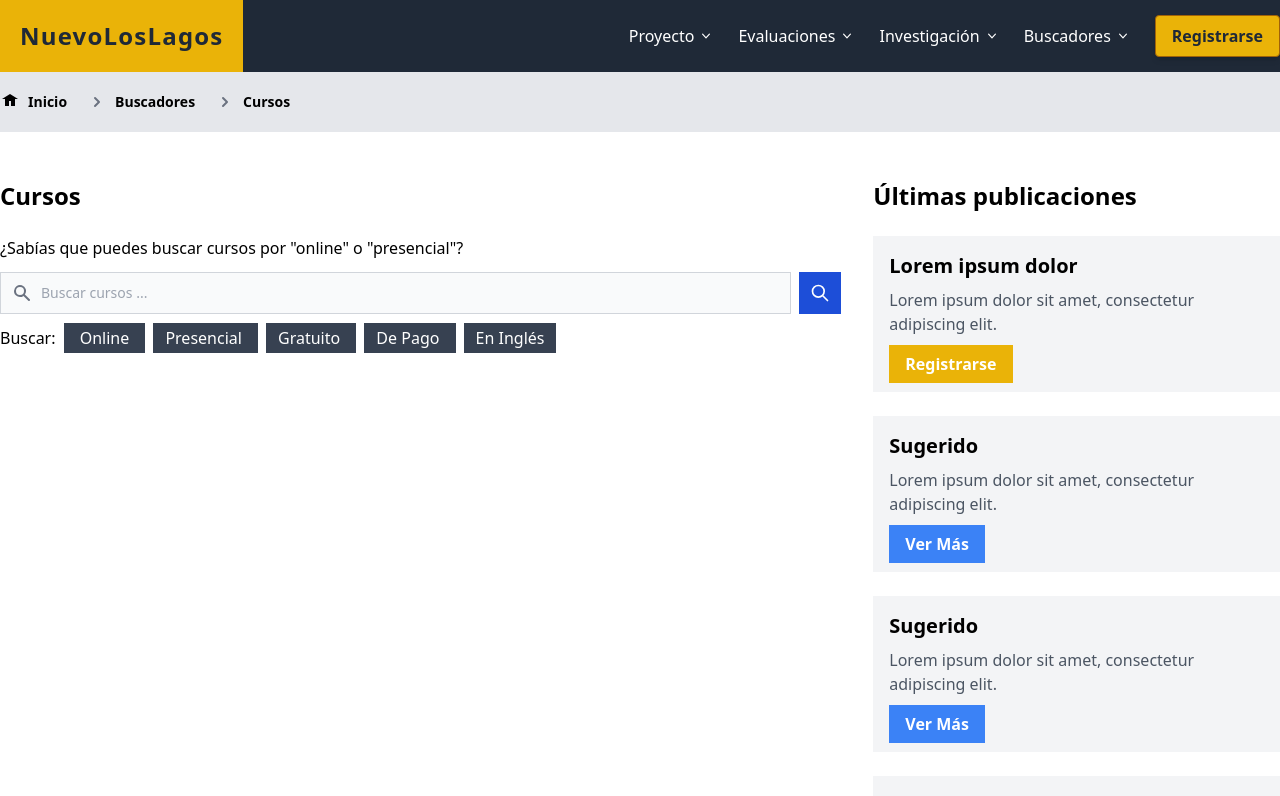
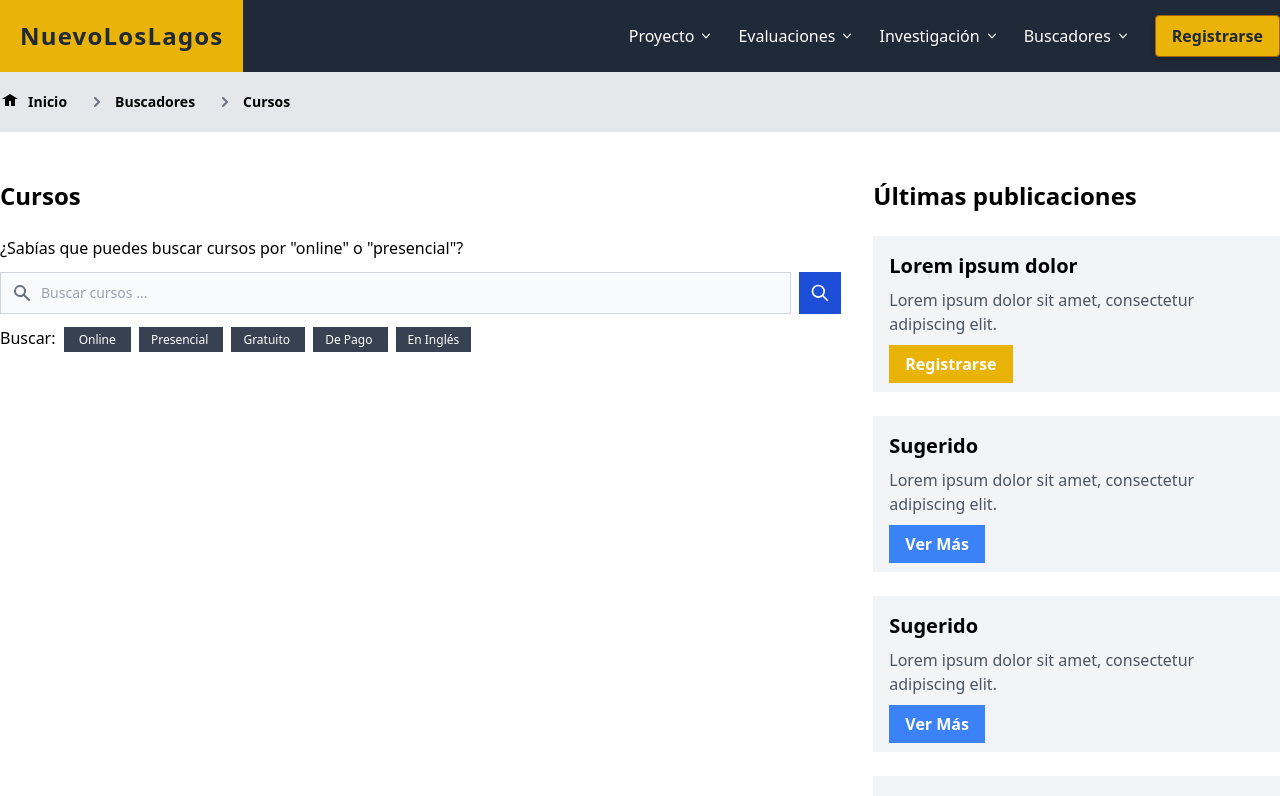
Before and after one commit to eddea-ss/NLL-frontend, an Angular app: page /buscador-cursos in a window 1280 px wide. Shown: the top 796 px of the page. Built offline with nearby package versions, Linux system fonts and the light colour scheme.

Commit message:
ajustes html

```diff
--- a/src/app/v2/modules/course-search/course-search.component.html
+++ b/src/app/v2/modules/course-search/course-search.component.html
@@ -165,7 +165,7 @@
       <span class="me-2">Buscar:</span>
       <span
         style="background-color: rgb(55 65 81); padding: 4px 12px"
-        class="badge bg-primary text-white suggested-term me-2 mb-2"
+        class="badge bg-primary text-white suggested-term me-2 mb-2 text-xs"
         *ngFor="
           let term of ['online', 'presencial', 'gratuito', 'de pago', 'ingles']
         "
```
